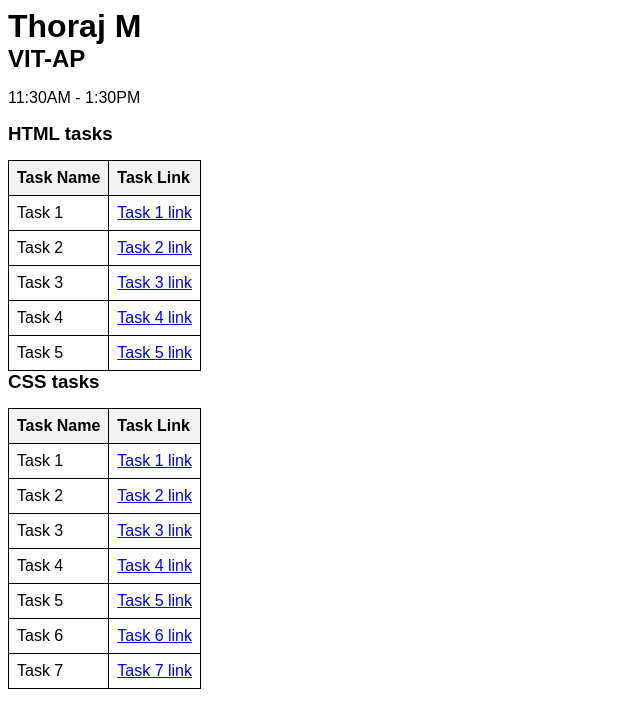
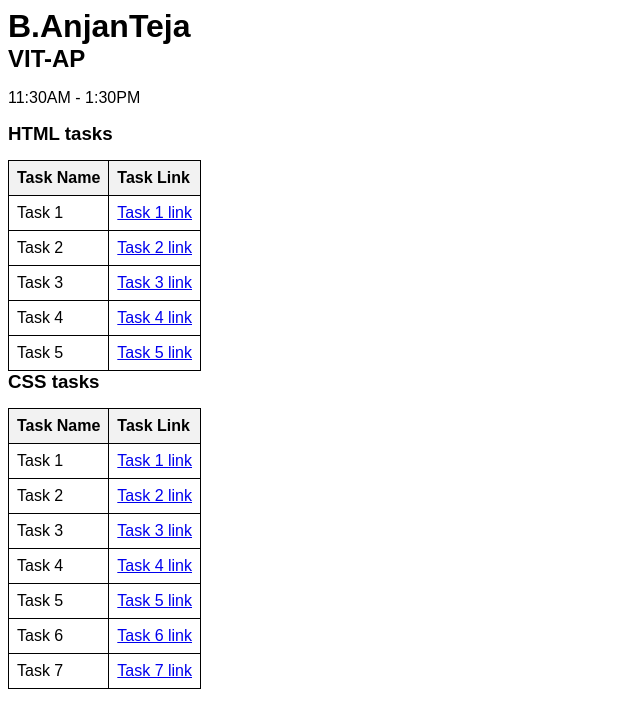
Before and after one commit to ANJANTEJA/Ethnus_Tasks, a plain HTML site: page index.html in a window 1280 px wide. Shown: the whole page, without its empty margins (0-640 px from the left). Drawn offline with Linux system fonts and the light colour scheme.

Commit message:
Update index.html

```diff
--- a/index.html
+++ b/index.html
@@ -26,7 +26,7 @@
 </head>
 <body>
 
-    <h1>Thoraj M</h1>
+    <h1>B.AnjanTeja</h1>
     <h2>VIT-AP</h2>
     <p>11:30AM - 1:30PM</p>
 
```
